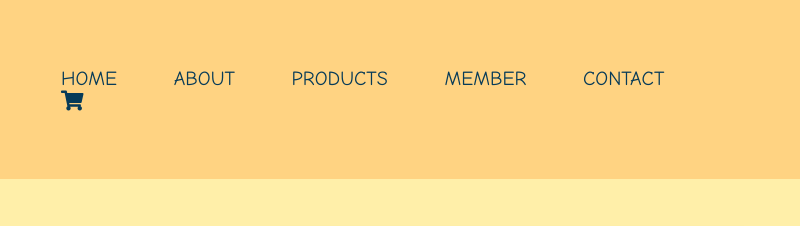
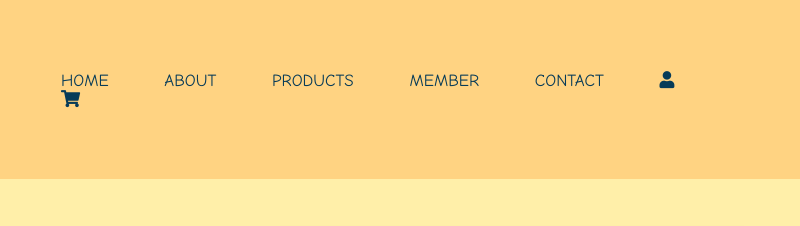
Before and after one commit to pinling000/GoldenRatio, a plain HTML site: page login.html in a window 1280 px wide. Shown: the top 226 px of the page, 480-1280 px from the left. Drawn offline with Linux system fonts and the light colour scheme.

Commit message:
1229修改header字體大小

```diff
--- a/assets/login_test.css
+++ b/assets/login_test.css
@@ -25,7 +25,7 @@ nav img{
 nav ul{
     list-style: none;
     display: inline-block;
-    font-size: 20px;
+    font-size: 17px;
 }
 
 nav li{
--- a/login.html
+++ b/login.html
@@ -18,6 +18,7 @@
                 <li><a href="">PRODUCTS</a></li>
                 <li><a href="">MEMBER</a></li>
                 <li><a href="">CONTACT</a></li>
+                <li><a href=""><i class="fas fa-user"></i></a></li>
                 <li><a href="shopping_cart.html"><i class="fas fa-shopping-cart"></i></a></li>
             </ul>
         </nav>
```
